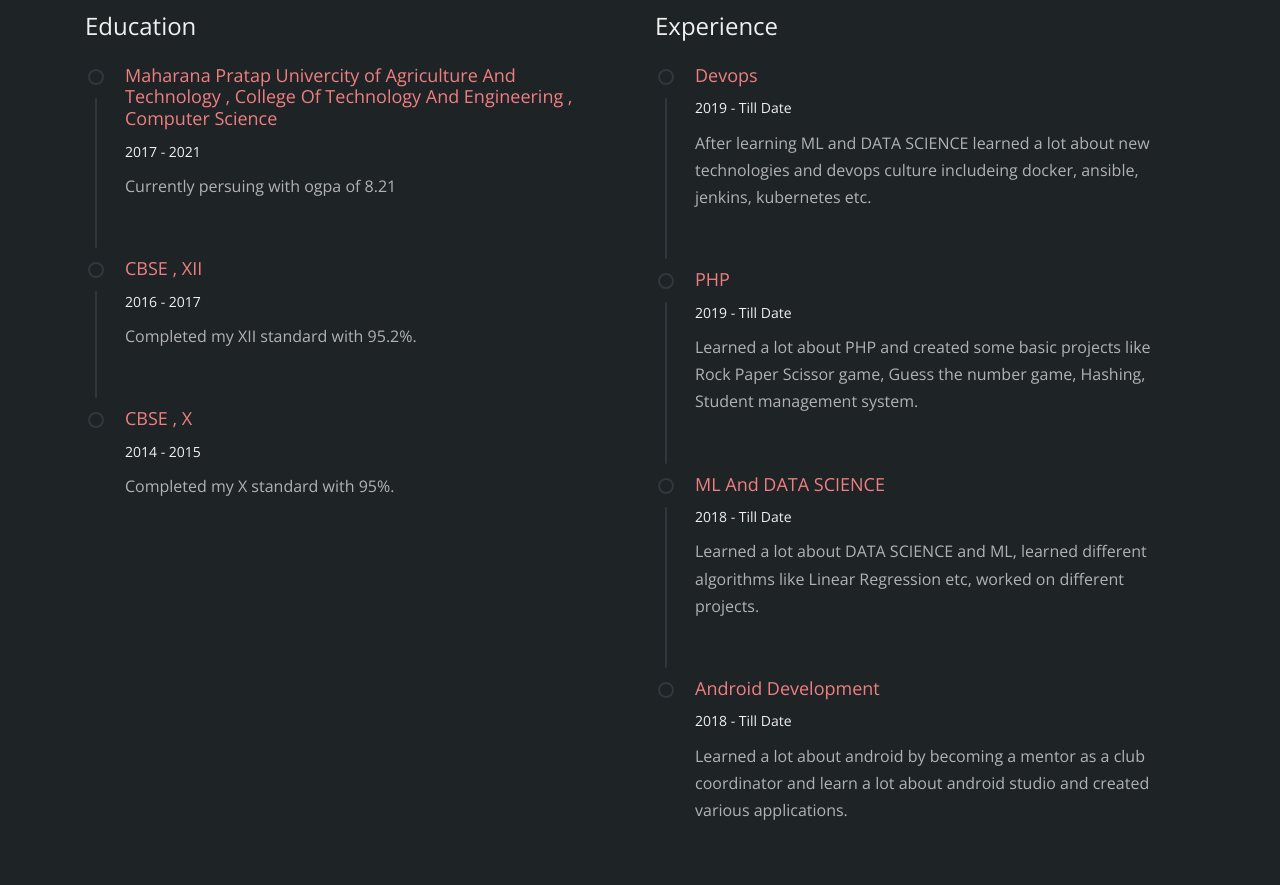
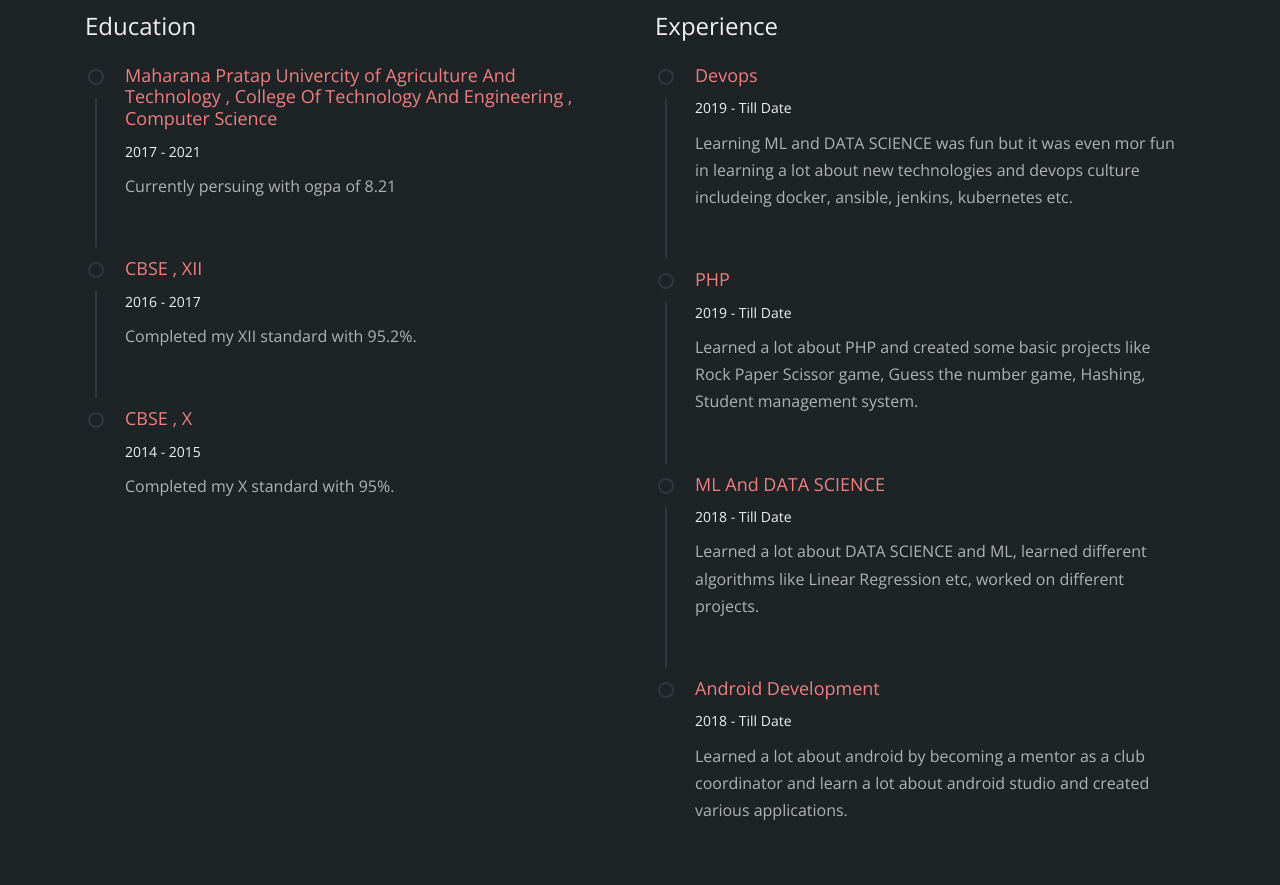
Before and after one commit to Jay0774/PORTFOLIO, a plain HTML site: page index.html in a window 1280 px wide. Shown: the part 4200-5085 px from the top of the page. Drawn offline with nearby package versions, Linux system fonts and the light colour scheme; files whose address does not match are found by name.

Commit message:
Update index.html

```diff
--- a/index.html
+++ b/index.html
@@ -389,7 +389,7 @@
                                 <li>
                                     <h4 class="mb-2">Devops</h4>
                                     <span class="time">2019 - Till Date</span>
-                                    <p class="my-2">After learning ML and DATA SCIENCE learned a lot about new technologies and devops culture includeing docker, ansible, jenkins, kubernetes etc. </p>
+                                    <p class="my-2">Learning ML and DATA SCIENCE was fun but it was even mor fun in learning a lot about new technologies and devops culture includeing docker, ansible, jenkins, kubernetes etc. </p>
                                 </li>
                                 <li>
                                     <h4 class="mb-2">PHP</h4>
```
